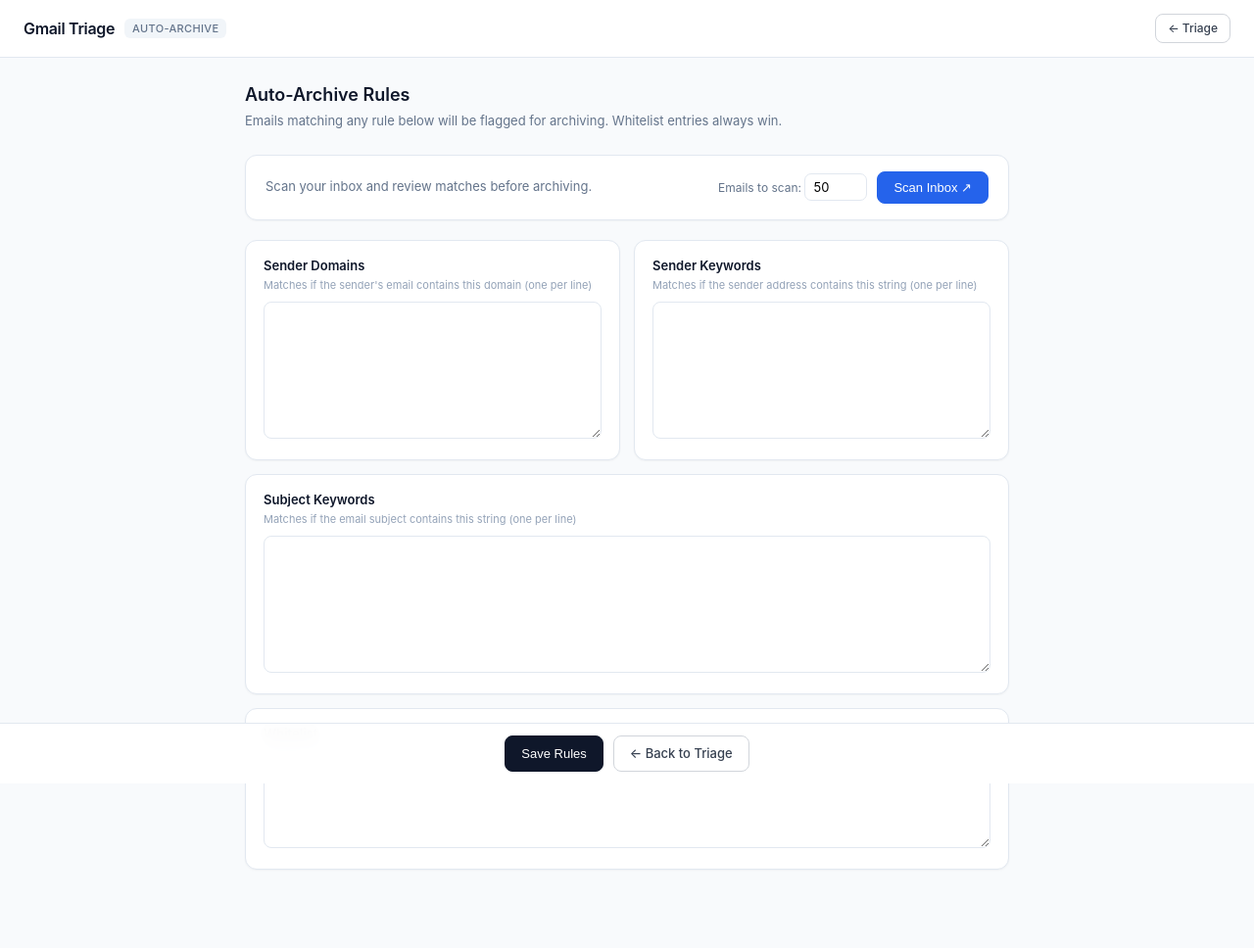
After one commit to emattis/gmail-triage-agent, a FastAPI app: template app/templates/auto_archive.html in a window 1280 px wide. The commit adds this page. Shown: the whole page at 98% size. Run offline with FastAPI, Linux system fonts and the light colour scheme; the template is opened without the code that fills it, so the values that code supplies are empty.

Commit message:
Add category override dropdown, subject/sender on approvals, and auto-archive feature
- Replace hidden category input with live dropdown on triage slate (updates card color on change)
- Show subject and sender on approvals page instead of raw message ID
- Add /auto-archive rules editor with editable sender domains, sender keywords, subject keywords, and whitelist (persisted to data/auto_archive_rules.json)
- Add /auto-archive/scan to match inbox against rules and create a reviewable batch
- Add /auto-archive/review with per-email checkboxes, select all/none, and live count
- Add /auto-archive/apply confirmation page with archived/kept/error stats
- Wire auto-archive router into main and add nav button to triage header

Co-Authored-By: Claude Sonnet 4.6 <noreply@anthropic.com>

```diff
--- a/app/main.py
+++ b/app/main.py
@@ -8,6 +8,7 @@ from app.gmail import router as gmail_router
 from app.inbox import router as inbox_router
 from app.triage_api import router as triage_router
 from app.triage_ui import router as triage_ui_router
+from app.auto_archive import router as auto_archive_router
 from app.db import init_db
 from app.scheduler import start_scheduler, shutdown_scheduler
 
@@ -27,6 +28,7 @@ app.include_router(gmail_router)
 app.include_router(inbox_router)
 app.include_router(triage_router)
 app.include_router(triage_ui_router)
+app.include_router(auto_archive_router)
 
 
 @app.get("/", response_class=HTMLResponse)
--- /dev/null
+++ b/app/templates/auto_archive.html
@@ -0,0 +1,162 @@
+<!doctype html>
+<html lang="en">
+<head>
+  <meta charset="utf-8">
+  <meta name="viewport" content="width=device-width, initial-scale=1">
+  <title>Auto-Archive Rules — Gmail Agent</title>
+  <style>
+    *, *::before, *::after { box-sizing: border-box; margin: 0; padding: 0; }
+    body {
+      font-family: -apple-system, BlinkMacSystemFont, 'Segoe UI', Roboto, sans-serif;
+      background: #F8FAFC; color: #0F172A;
+      font-size: 14px; line-height: 1.5; min-height: 100vh;
+    }
+    .header {
+      background: #FFFFFF; border-bottom: 1px solid #E2E8F0;
+      padding: 14px 24px; display: flex; align-items: center;
+      justify-content: space-between; position: sticky; top: 0; z-index: 10;
+    }
+    .header-left { display: flex; align-items: center; gap: 10px; }
+    .app-title { font-size: 16px; font-weight: 600; letter-spacing: -0.02em; }
+    .badge {
+      padding: 2px 8px; border-radius: 6px; font-size: 11px; font-weight: 500;
+      background: #F1F5F9; color: #64748B; text-transform: uppercase; letter-spacing: 0.03em;
+    }
+
+    .main { max-width: 820px; margin: 0 auto; padding: 24px 20px 80px; }
+
+    .page-header { margin-bottom: 24px; }
+    .page-header h2 { font-size: 18px; font-weight: 600; margin-bottom: 4px; }
+    .page-header p { font-size: 13px; color: #64748B; }
+
+    .scan-bar {
+      background: #FFFFFF; border: 1px solid #E2E8F0; border-radius: 12px;
+      padding: 16px 20px; margin-bottom: 20px;
+      display: flex; align-items: center; justify-content: space-between; gap: 16px;
+      box-shadow: 0 1px 2px rgba(0,0,0,0.04);
+    }
+    .scan-bar p { font-size: 13px; color: #64748B; }
+    .scan-controls { display: flex; align-items: center; gap: 10px; }
+    .scan-controls label { font-size: 12px; color: #64748B; }
+    .scan-controls input[type=number] {
+      width: 64px; padding: 5px 8px; border: 1px solid #E2E8F0;
+      border-radius: 7px; font-size: 13px; outline: none; font-family: inherit;
+    }
+
+    .rules-grid { display: grid; grid-template-columns: 1fr 1fr; gap: 14px; }
+    @media (max-width: 640px) { .rules-grid { grid-template-columns: 1fr; } }
+
+    .rule-card {
+      background: #FFFFFF; border: 1px solid #E2E8F0; border-radius: 12px;
+      padding: 16px 18px; box-shadow: 0 1px 2px rgba(0,0,0,0.04);
+    }
+    .rule-card.full-width { grid-column: 1 / -1; }
+    .rule-card-header { margin-bottom: 8px; }
+    .rule-card-title {
+      font-size: 13px; font-weight: 600; color: #0F172A; margin-bottom: 2px;
+    }
+    .rule-card-desc { font-size: 11px; color: #94A3B8; }
+
+    textarea {
+      width: 100%; min-height: 140px;
+      border: 1px solid #E2E8F0; border-radius: 8px;
+      padding: 10px 12px; font-size: 12px; font-family: inherit;
+      color: #374151; resize: vertical; line-height: 1.6; outline: none;
+      transition: border-color 0.15s;
+    }
+    textarea:focus { border-color: #94A3B8; }
+    .whitelist-textarea { min-height: 80px; }
+
+    .footer-bar {
+      position: fixed; bottom: 0; left: 0; right: 0;
+      background: rgba(255,255,255,0.95); backdrop-filter: blur(8px);
+      border-top: 1px solid #E2E8F0; padding: 12px 24px;
+      display: flex; justify-content: center; gap: 10px; z-index: 100;
+    }
+    .btn {
+      padding: 8px 16px; border-radius: 8px; font-size: 13px; font-weight: 500;
+      cursor: pointer; border: 1px solid transparent; text-decoration: none;
+      display: inline-flex; align-items: center; gap: 4px; transition: all 0.15s;
+    }
+    .btn--primary { background: #0F172A; color: #fff; border-color: #0F172A; }
+    .btn--primary:hover { background: #1E293B; }
+    .btn--outline { background: #fff; color: #374151; border-color: #D1D5DB; }
+    .btn--outline:hover { background: #F9FAFB; }
+    .btn--scan { background: #2563EB; color: #fff; border-color: #2563EB; }
+    .btn--scan:hover { background: #1D4ED8; }
+  </style>
+</head>
+<body>
+
+  <header class="header">
+    <div class="header-left">
+      <span class="app-title">Gmail Triage</span>
+      <span class="badge">Auto-Archive</span>
+    </div>
+    <a href="/triage/ui" class="btn btn--outline" style="padding:5px 12px;font-size:12px;">← Triage</a>
+  </header>
+
+  <main class="main">
+    <div class="page-header">
+      <h2>Auto-Archive Rules</h2>
+      <p>Emails matching any rule below will be flagged for archiving. Whitelist entries always win.</p>
+    </div>
+
+    <!-- Scan bar -->
+    <div class="scan-bar">
+      <p>Scan your inbox and review matches before archiving.</p>
+      <form method="get" action="/auto-archive/scan" class="scan-controls">
+        <label>Emails to scan:
+          <input type="number" name="max_results" value="50" min="5" max="200">
+        </label>
+        <button type="submit" class="btn btn--scan">Scan Inbox ↗</button>
+      </form>
+    </div>
+
+    <!-- Rules form -->
+    <form method="post" action="/auto-archive/save-rules" id="rules-form">
+      <div class="rules-grid">
+
+        <div class="rule-card">
+          <div class="rule-card-header">
+            <div class="rule-card-title">Sender Domains</div>
+            <div class="rule-card-desc">Matches if the sender's email contains this domain (one per line)</div>
+          </div>
+          <textarea name="sender_domains">{{ rules.sender_domains | join('\n') }}</textarea>
+        </div>
+
+        <div class="rule-card">
+          <div class="rule-card-header">
+            <div class="rule-card-title">Sender Keywords</div>
+            <div class="rule-card-desc">Matches if the sender address contains this string (one per line)</div>
+          </div>
+          <textarea name="sender_keywords">{{ rules.sender_keywords | join('\n') }}</textarea>
+        </div>
+
+        <div class="rule-card full-width">
+          <div class="rule-card-header">
+            <div class="rule-card-title">Subject Keywords</div>
+            <div class="rule-card-desc">Matches if the email subject contains this string (one per line)</div>
+          </div>
+          <textarea name="subject_keywords">{{ rules.subject_keywords | join('\n') }}</textarea>
+        </div>
+
+        <div class="rule-card full-width">
+          <div class="rule-card-header">
+            <div class="rule-card-title">Whitelist</div>
+            <div class="rule-card-desc">Senders matching any of these strings will never be auto-archived, even if other rules match (one per line)</div>
+          </div>
+          <textarea name="whitelist" class="whitelist-textarea">{{ rules.whitelist | join('\n') }}</textarea>
+        </div>
+
+      </div>
+    </form>
+  </main>
+
+  <div class="footer-bar">
+    <button type="submit" form="rules-form" class="btn btn--primary">Save Rules</button>
+    <a href="/triage/ui" class="btn btn--outline">← Back to Triage</a>
+  </div>
+
+</body>
+</html>
--- a/app/triage_ui.py
+++ b/app/triage_ui.py
@@ -78,7 +78,7 @@ def view_approvals(request: Request, batch_id: str | None = None):
             batch_id = require_latest_batch_id(conn)
         rows = conn.execute(
             """
-            SELECT message_id, approved, edited_draft_body, category
+            SELECT message_id, approved, edited_draft_body, category, subject, sender
             FROM triage_items
             WHERE batch_id=? AND approved=1
             ORDER BY id DESC
@@ -91,6 +91,8 @@ def view_approvals(request: Request, batch_id: str | None = None):
             "approved": bool(r["approved"]),
             "edited_draft_body": r["edited_draft_body"],
             "category": r["category"],
+            "subject": r["subject"] or "(No subject)",
+            "sender": r["sender"] or "",
         }
         for r in rows
     }
```
Also changed, not shown: app/auto_archive.py (added, +215 -0 lines), app/templates/approvals.html (+4 -3 lines), app/templates/auto_archive_applied.html (added, +77 -0 lines), app/templates/auto_archive_review.html (added, +194 -0 lines), app/templates/slate.html (+30 -2 lines).
